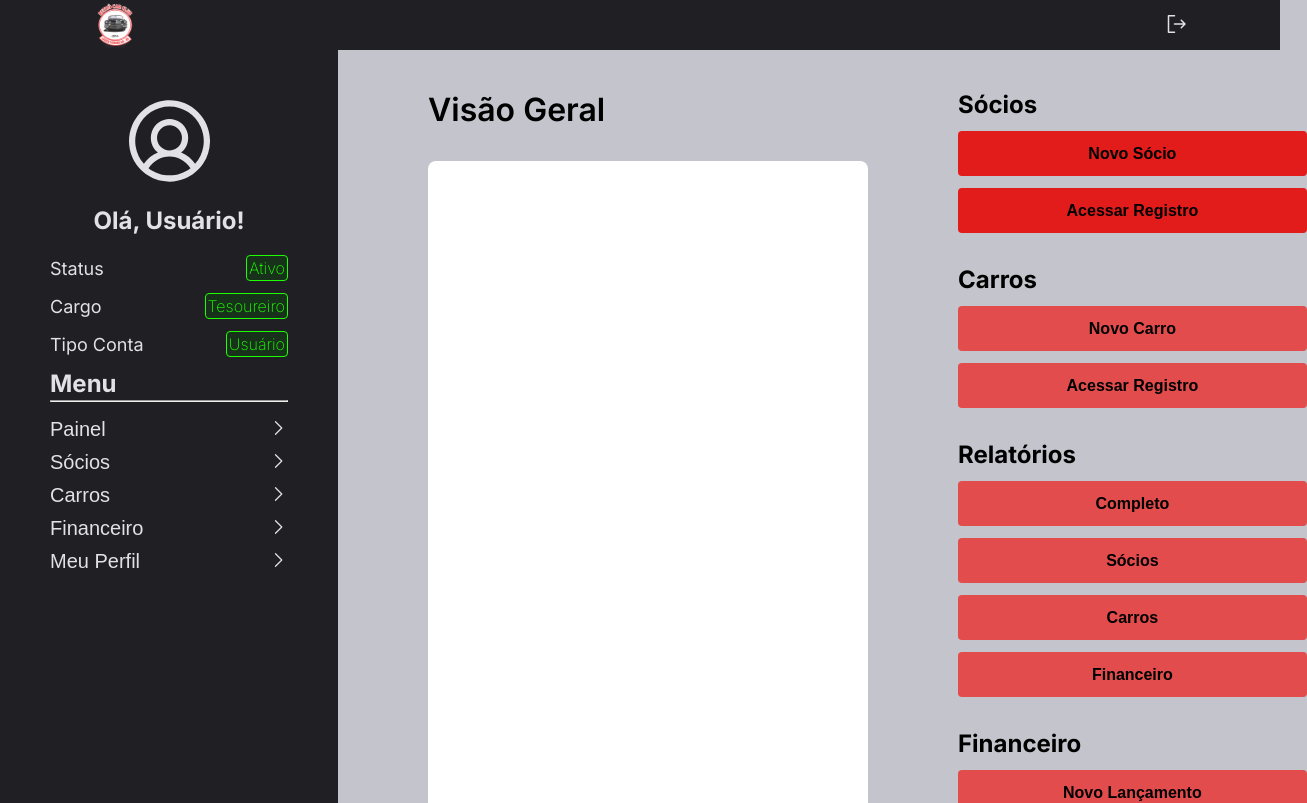
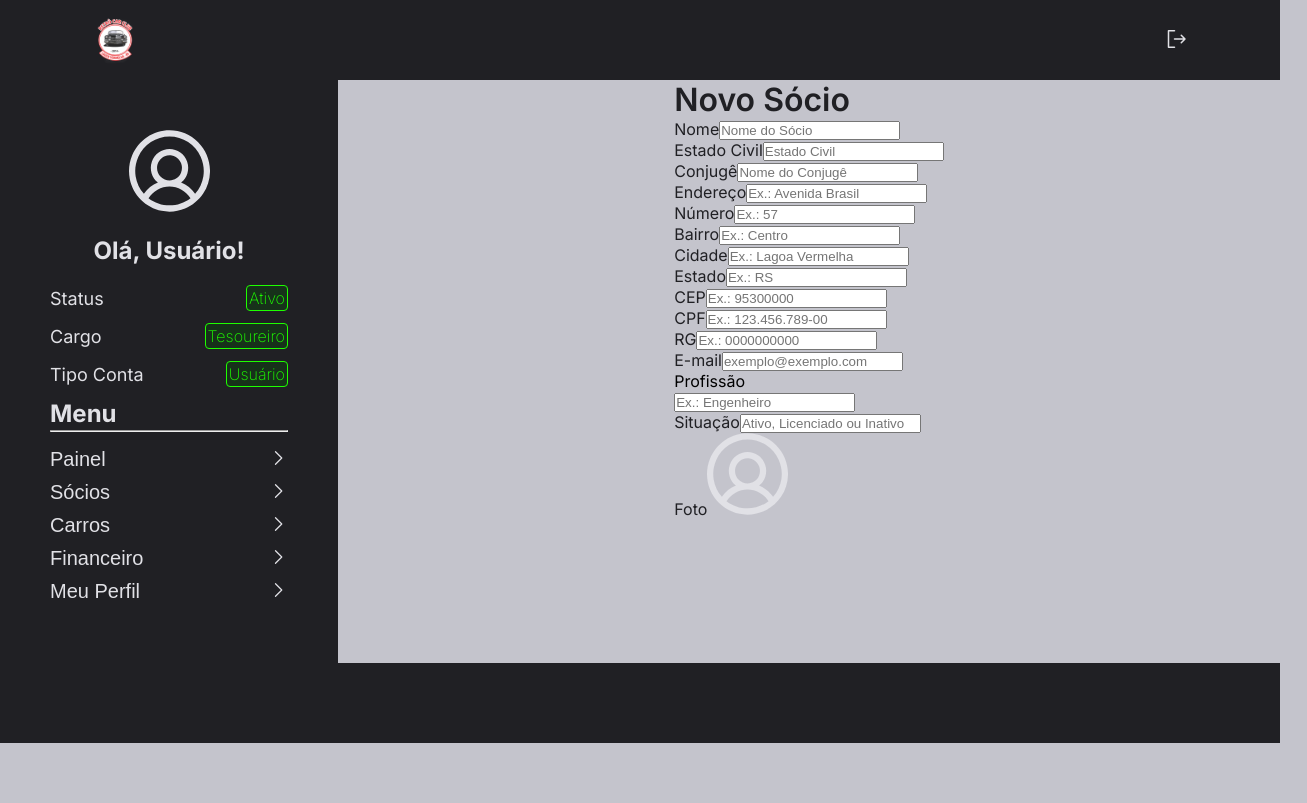
Before and after one commit to rheineck/controleSociosRetro, a React (Vite) app in the folder web/: page / in a window 1280 px wide. Shown: the top 803 px of the page, 1307 px wide, since content can reach past the window. Built offline with nearby package versions, Linux system fonts and the light colour scheme.

Commit message:
web: New Associates page initiated

```diff
--- a/web/src/main.jsx
+++ b/web/src/main.jsx
@@ -7,12 +7,13 @@ import theme from './styles/theme'
 
 import { SignIn } from './pages/SignIn'
 import { Home } from './pages/Home'
+import { Associates } from './pages/Associates'
 
 createRoot(document.getElementById('root')).render(
   <StrictMode>
     <ThemeProvider theme={theme}>
       <GlobalStyles />
-      <Home />
+      <Associates />
     </ThemeProvider>
   </StrictMode>,
 )
--- /dev/null
+++ b/web/src/pages/Associates/index.jsx
@@ -0,0 +1,84 @@
+import { Container, Form } from "./styles";
+
+import placeholderImg from '../../assets/userPlaceholder.svg'
+
+import { Header } from '../../components/Header'
+import { Footer } from '../../components/Footer'
+import { Menu } from '../../components/Menu'
+
+export function Associates() {
+  return(
+    <Container>
+      <Header />
+      <main>
+        <Menu />
+        <div className="newAssociate">
+          <h1>Novo Sócio</h1>
+          <Form>
+            <div className="name">
+              <span>Nome</span>
+              <input type="text" placeholder="Nome do Sócio" />
+            </div>
+            <div className="maritalStatu">
+              <span>Estado Civil</span>
+              <input type="text" placeholder="Estado Civil" />
+            </div>
+            <div className="spouse">
+              <span>Conjugê</span>
+              <input type="text" placeholder="Nome do Conjugê" />
+            </div>
+            <div className="address">
+              <span>Endereço</span>
+              <input type="text" placeholder="Ex.: Avenida Brasil"/>
+            </div>
+            <div className="number">
+              <span>Número</span>
+              <input type="text" placeholder="Ex.: 57"/>
+            </div>
+            <div className="district">
+              <span>Bairro</span>
+              <input type="text" placeholder="Ex.: Centro" />
+            </div>
+            <div className="city">
+              <span>Cidade</span>
+              <input type="text" placeholder="Ex.: Lagoa Vermelha"/>
+            </div>
+            <div className="state">
+              <span>Estado</span>
+              <input type="text" placeholder="Ex.: RS"/>
+            </div>
+            <div className="cep">
+              <span>CEP</span>
+              <input type="text" placeholder="Ex.: 95300000" />
+            </div>
+            <div className="cpf">
+              <span>CPF</span>
+              <input type="text" placeholder="Ex.: 123.456.789-00"/>
+            </div>
+            <div className="rg">
+              <span>RG</span>
+              <input type="text" placeholder="Ex.: 0000000000" />
+            </div>
+            <div className="email">
+              <span>E-mail</span>
+              <input type="email" name="E-mail" placeholder="exemplo@exemplo.com"/>
+            </div>
+            <div className="career">
+              <div className="span">Profissão</div>
+              <input type="text" placeholder="Ex.: Engenheiro"/>
+            </div>
+            <div className="status">
+              <span>Situação</span>
+              <input type="text" placeholder="Ativo, Licenciado ou Inativo"/>
+            </div>
+            <div className="photo">
+              <span>Foto</span>
+              <input type="image" src={placeholderImg} alt="" placeholder="Carregue uma imagem"/>
+            </div>
+          </Form>
+        </div>
+      </main>
+      <Footer />
+    </Container>
+  )
+}
--- /dev/null
+++ b/web/src/pages/Associates/styles.js
@@ -0,0 +1,25 @@
+import styled from 'styled-components'
+
+export const Container = styled.div`
+
+  main {
+    display: grid;
+    grid-template-areas: "menu content";
+  }
+
+  h1 {
+    color: ${({ theme }) => theme.COLORS.GRAY_800};
+    font-weight: 600;
+  }
+
+  .newAssociate {
+    grid-area: content;
+  }
+`
+
+export const Form = styled.form`
+
+  span {
+    color: ${({ theme }) => theme.COLORS.GRAY_800};
+  }
+`
```
